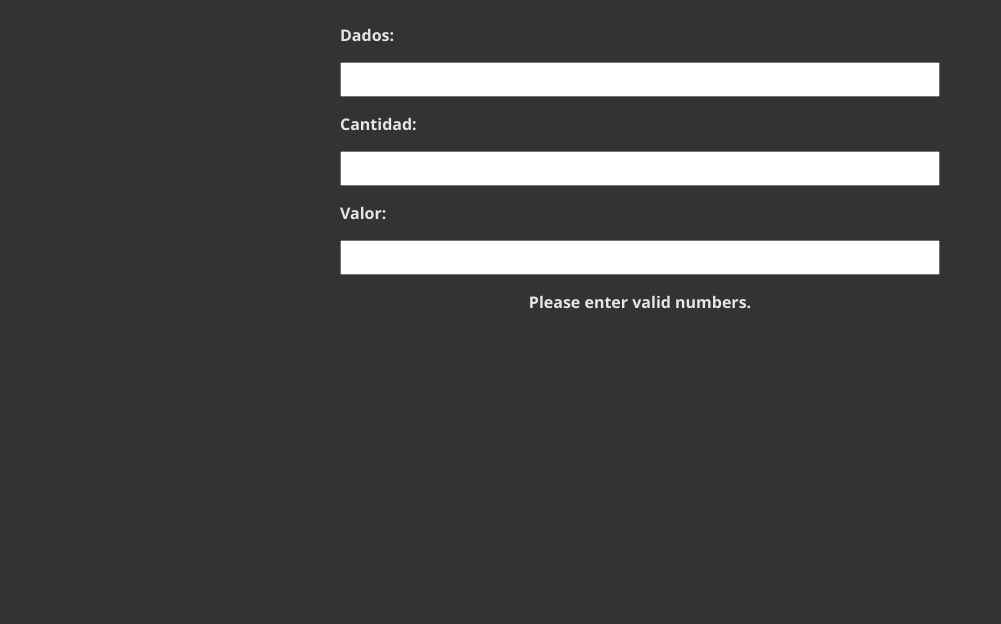
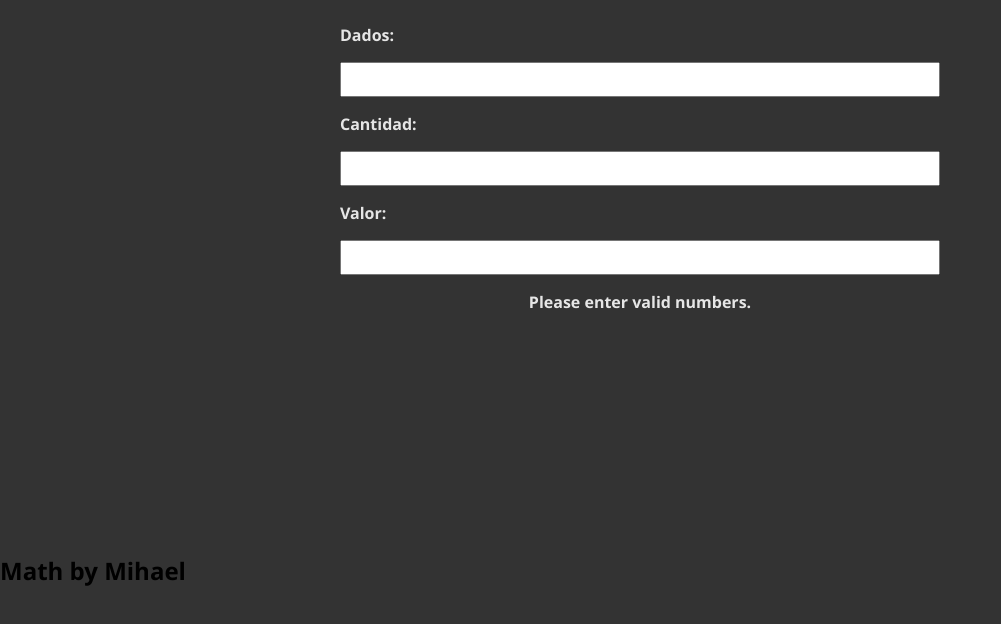
Before and after one commit to theocsav/CachitoProbabilidad, a plain HTML site: page index.html in a window 1280 px wide. Shown: the part 94-718 px from the top of the page, without its empty margins (0-1001 px from the left). Drawn offline with nearby package versions, Linux system fonts and the light colour scheme.

Commit message:
index.html

```diff
--- a/index.html
+++ b/index.html
@@ -29,5 +29,6 @@
     <canvas id="myChart" width="400" height="200"></canvas>
     <script src="script.js"></script>
   </main>
+    <h2>Math by Mihael</h2>
 </body>
 </html>
```
